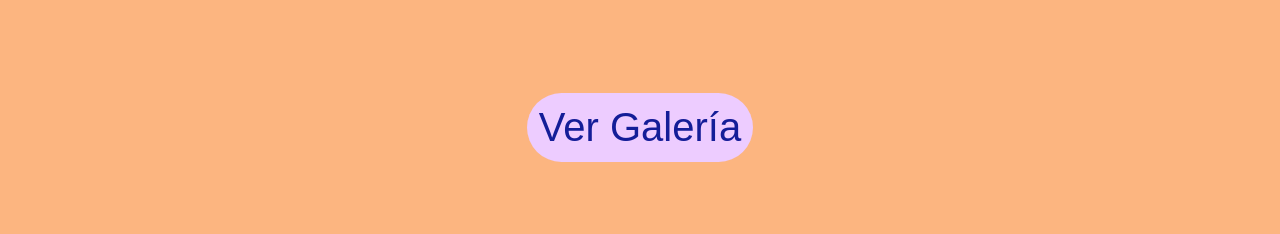
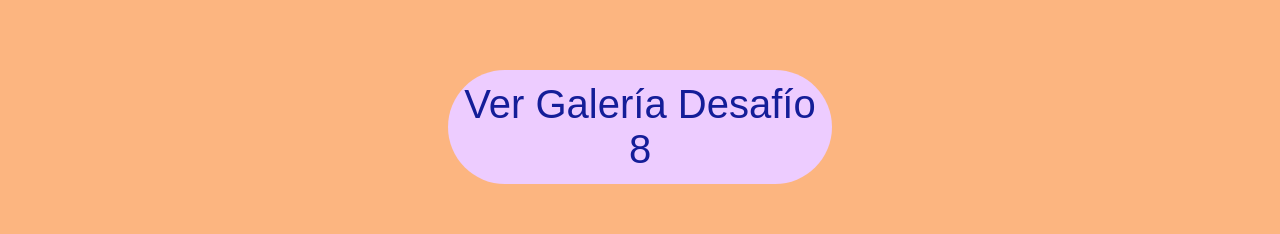
Before and after one commit to LauraDoria/app-ecommerce-raw, a React (Create React App) app: page /detail in a window 1280 px wide. Shown: the part 222-456 px from the top of the page. Built offline with nearby package versions, Linux system fonts and the light colour scheme; a web font is replaced by a local one.

Commit message:
Desafío 8 Eventos

```diff
--- a/src/App.js
+++ b/src/App.js
@@ -14,7 +14,7 @@ function App() {
           <NavBar className='appNavBar' />
           <NavLink to='/list' className='appButton'>Ver Productos</NavLink>
           <div className='appButtonContainer'>
-            <NavLink to='/list' className='appButton'>Ver Galería</NavLink>
+            <NavLink to='/list' className='appButton'>Ver Galería Desafío 8</NavLink>
           </div>
           <Routes>
             <Route path='/list' element={<ItemListContainer message='* Nuestros Productos *' />} />
```
